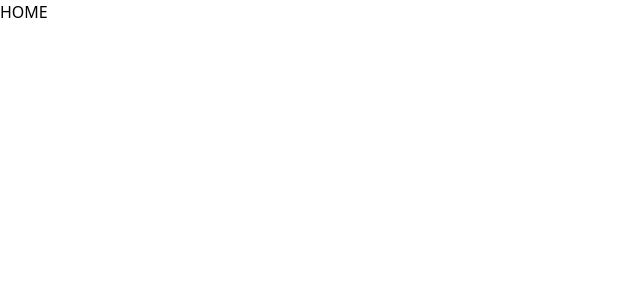
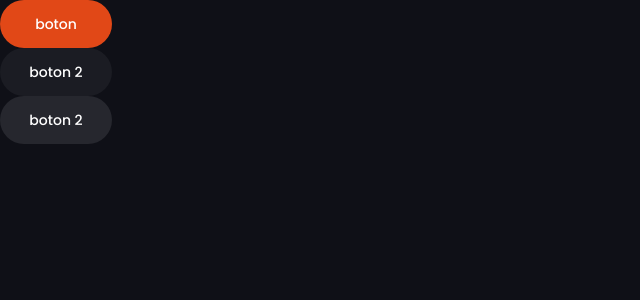
Before and after one commit to erlandruiz/event-erland2, a Next.js app: page / in a window 1280 px wide. Shown: the top 300 px of the page, without its empty margins (0-640 px from the left). Built offline with nearby package versions, Linux system fonts and the light colour scheme.

Commit message:
second commit

```diff
--- a/app/globals.css
+++ b/app/globals.css
@@ -38,6 +38,93 @@
   --color-tertiary-hover: #24252c;
 
   --color-grey: #737373;
+
+  --bg-hero-1: url("/assets/hero/hero-bg1.png");
+  --bg-hero-2: url("/assets/hero/hero-bg2.png");
+  --bg-pattern: url("/assets/pattern_bg.png");
+}
+
+body{
+  background-color: var(--color-primary);
+  color: white;
+  font-family: var(--font-poppins);
+}
+
+.h1,.h2,.h3,.h4,.h5,.h6{
+  font-family: var(--font-poppins);
+}
+/*
+h1,h2,h3,h4,h5,h6{
+  font-family: var(--font-poppins);
+} */
+
+.h1 {
+  font-size: 2.25rem; /* text-4xl */
+  font-weight: 700; /* font-bold */
+  line-height: 2.5rem; /* default line-height for text-4xl */
+  text-transform: uppercase;
+}
+.h2 {
+  font-size: 1.875rem; /* text-3xl */
+  font-weight: 600; /* font-semibold */
+  line-height: 1.2; /* leading-[120%] */
+}
+.h3 {
+  font-size: 32px;           /* text-[32px] */
+  line-height: 1.1;          /* leading-[110%] */
+  font-weight: 500;          /* font-medium */
+}
+
+.h4 {
+  font-size: 1.125rem; /* text-lg */
+  line-height: 1.75rem; /* default line-height for text-lg */
+}
+
+/* Estilos para .pretitle */
+.pretitle {
+  font-family: var(--font-caveat); /* font-caveat */
+  font-size: 2.25rem; /* text-4xl */
+  line-height: 1.1; /* leading-[110%] */
+  color: var(--color-accent); /* text-accent */
+}
+
+/* Estilos para .btn */
+.btn {
+  min-width: 112px;
+  height: 48px;
+  border-radius: 9999px; /* rounded-full */
+  display: flex;
+  align-items: center;
+  justify-content: center;
+  font-size: 0.875rem; /* text-sm */
+  line-height: 1.25rem; /* default line-height for text-sm */
+  font-weight: 500; /* font-medium */
+  transition-property: all;
+  transition-timing-function: cubic-bezier(0.4, 0, 0.2, 1);
+  transition-duration: 150ms;
+}
+
+/* Estilos específicos para botones con variantes de color */
+.btn-accent {
+  background-color: var(--color-accent);
+}
+.btn-accent:hover {
+  background-color: var(--color-accent-hover);
+}
+.btn-secondary {
+  background-color: var(--color-secondary);
+}
+
+/* Si quieres un efecto de hover para btn-secondary, agrégalo aquí: */
+.btn-secondary:hover {
+  background-color: var(--color-secondary-hover);
+}
+
+.btn-tertiary {
+  background-color: var(--color-tertiary);
+}
+.btn-tertiary:hover {
+  background-color: var(--color-tertiary-hover); /* Usando --color-tertiary-hover */
 }
 
 /* :root {
--- a/app/layout.jsx
+++ b/app/layout.jsx
@@ -1,26 +1,31 @@
-import { Geist, Geist_Mono } from "next/font/google";
+import { Poppins, Caveat } from "next/font/google";
 import "./globals.css";
-
-const geistSans = Geist({
-  variable: "--font-geist-sans",
-  subsets: ["latin"],
-});
-
-const geistMono = Geist_Mono({
-  variable: "--font-geist-mono",
-  subsets: ["latin"],
-});
 
 export const metadata = {
   title: "Create Next App",
   description: "Generated by create next app",
 };
 
+const poppins = Poppins({
+  variable: "--font-poppins",
+  subsets: ["latin"],
+  weight: ["100", "200", "300", "400", "500", "600", "700", "800", "900"],
+});
+
+const caveat = Caveat({
+  variable: "--font-caveat",
+  subsets: ["latin"],
+  weight: ["400", "500", "600", "700"],
+
+});
+
+
+
 export default function RootLayout({ children }) {
   return (
     <html lang="en">
       <body
-        className={`${geistSans.variable} ${geistMono.variable} antialiased`}
+        className={`${poppins.variable} ${caveat.variable} antialiased`}
       >
         {children}
       </body>
--- a/app/page.jsx
+++ b/app/page.jsx
@@ -1,7 +1,9 @@
 const Home = ()=>{
   return (
     <div>
-      HOME
+     <button className="btn btn-accent">boton</button>
+     <button className="btn btn-secondary">boton 2</button>
+     <button className="btn btn-tertiary">boton 2</button>
     </div>
   )
 }
```
